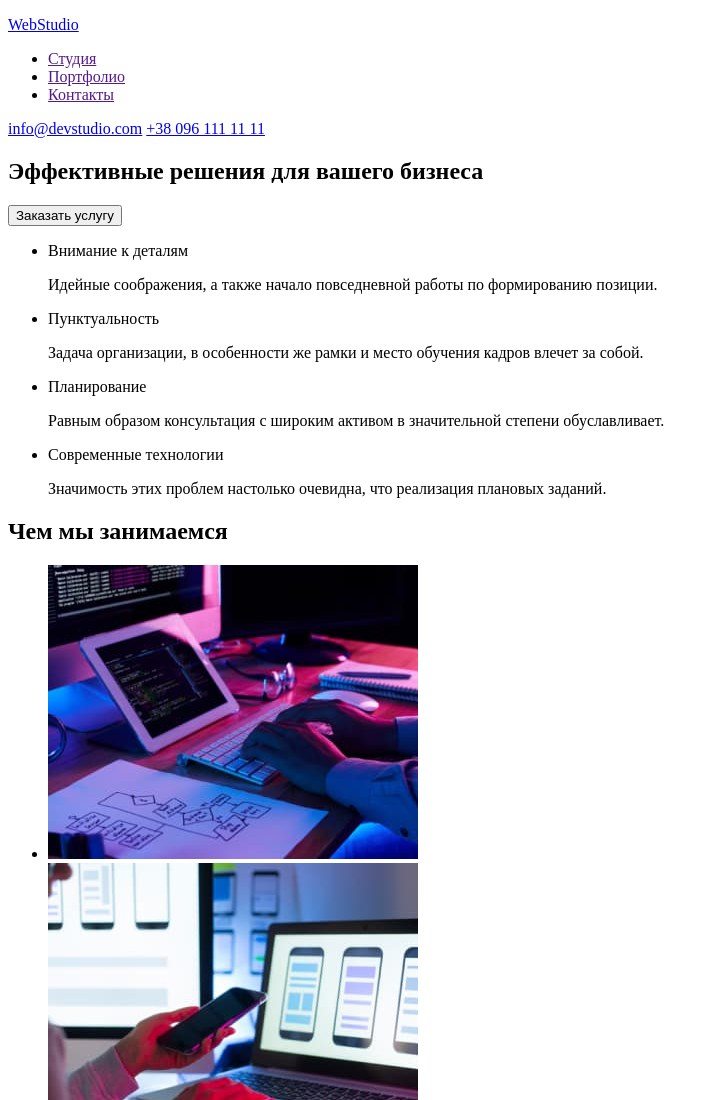
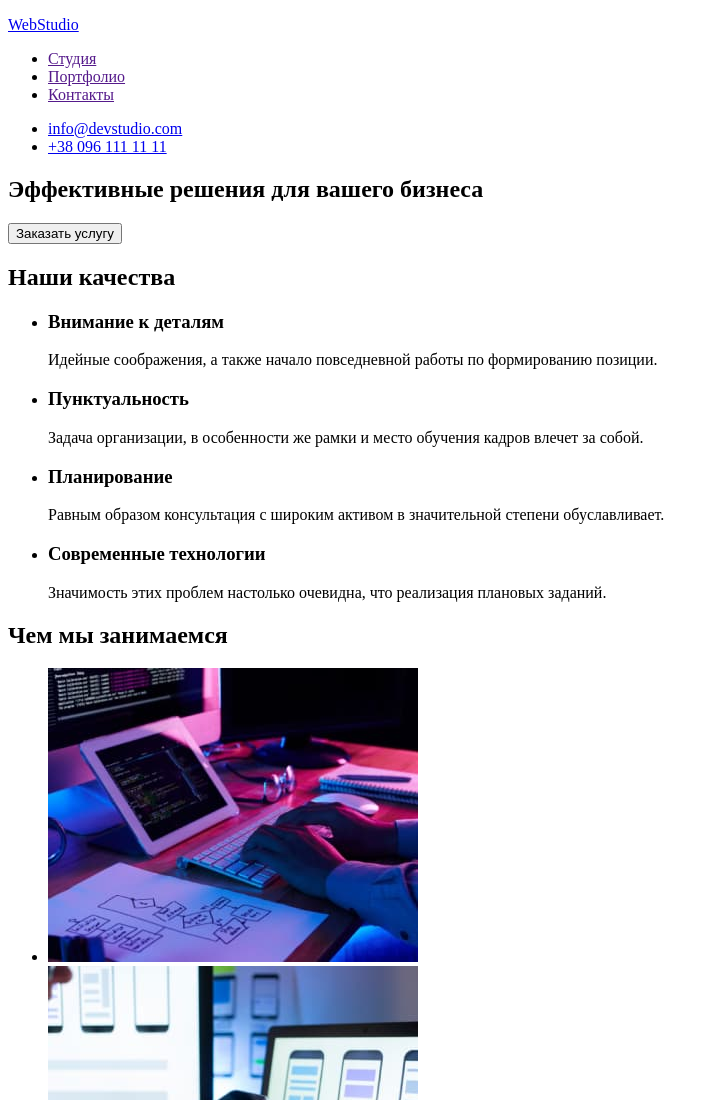
Before and after one commit to Mykhailo-Panchenko/goit-markup-hw-01, a plain HTML site: page index.html in a window 1280 px wide. Shown: the top 1100 px of the page, without its empty margins (0-719 px from the left). Drawn offline with Linux system fonts and the light colour scheme.

Commit message:
change-mentor

```diff
--- a/index.html
+++ b/index.html
@@ -27,8 +27,14 @@
                 </li>
             </ul>
         </nav>
-        <a href="mailto:info@devstudio.com">info@devstudio.com</a>
-        <a href="tel:+380961111111">+38 096 111 11 11</a>
+            <ul>
+                <li>
+                    <a href="mailto:info@devstudio.com">info@devstudio.com</a>
+                </li>
+                <li>
+                    <a href="tel:+380961111111">+38 096 111 11 11</a>
+                </li>
+            </ul>
 
     </header>
 
@@ -43,21 +49,22 @@
         <!--FEATURES-->
 
         <section>
+            <h2>Наши качества</h2>
             <ul>
                 <li>
-                    <p>Внимание к деталям</p>
+                    <h3>Внимание к деталям</h3>
                     <p>Идейные соображения, а также начало повседневной работы по формированию позиции.</p>
                 </li>
                 <li>
-                    <p>Пунктуальность</p>
+                    <h3>Пунктуальность</h3>
                     <p>Задача организации, в особенности же рамки и место обучения кадров влечет за собой.</p>
                 </li>
                 <li>
-                    <p>Планирование</p>
+                    <h3>Планирование</h3>
                     <p>Равным образом консультация с широким активом в значительной степени обуславливает.</p>
                 </li>
                 <li>
-                    <p>Современные технологии</p>
+                    <h3>Современные технологии</h3>
                     <p>Значимость этих проблем настолько очевидна, что реализация плановых заданий.</p>
                 </li>
             </ul>
```
